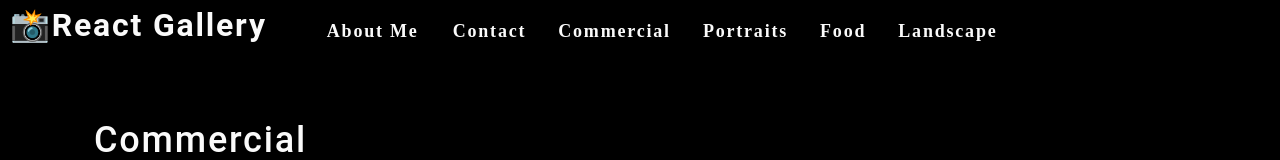
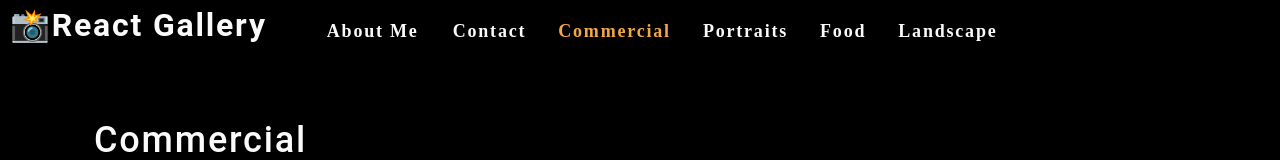
Before and after one commit to dopecello/react-gallery, a React (Create React App) app: page / in a window 1280 px wide. Shown: the top 160 px of the page. Built offline with nearby package versions, Linux system fonts and the light colour scheme.

Commit message:
conditionally rendering gallery pages

```diff
--- a/src/App.js
+++ b/src/App.js
@@ -1,19 +1,39 @@
-import React from "react";
+import React, { useState } from "react";
 import "./App.css";
 import About from "./components/About";
 import Nav from "./components/Nav";
 import Gallery from "./components/Gallery";
 
-const App = () => {
+function App() {
+  const [categories] = useState([
+    {
+      name: "commercial",
+      description:
+        "Photos of grocery stores, food trucks, and other commercial projects",
+    },
+    { name: "portraits", description: "Portraits of people in my life" },
+    { name: "food", description: "Delicious delicacies" },
+    {
+      name: "landscape",
+      description: "Fields, farmhouses, waterfalls, and the beauty of nature",
+    },
+  ]);
+
+  const [currentCategory, setCurrentCategory] = useState(categories[0]);
+
   return (
     <div>
-      <Nav></Nav>
+      <Nav
+        categories={categories}
+        setCurrentCategory={setCurrentCategory}
+        currentCategory={currentCategory}
+      ></Nav>
       <main>
         <Gallery></Gallery>
         <About></About>
       </main>
     </div>
   );
-};
+}
 
 export default App;
--- a/src/components/Nav/index.js
+++ b/src/components/Nav/index.js
@@ -1,28 +1,17 @@
-import React from "react";
+import React, { useEffect } from "react";
+import { capitalizeFirstLetter } from "../../utils/helpers";
 
-const Nav = () => {
-  const categories = [
-    {
-      name: "Commercial",
-      description:
-        "Photos of grocery stores, food trucks, and other commercial projects",
-    },
-    { name: "Portraits", description: "Portraits of people in my life" },
-    { name: "Food", description: "Delicious delecacies" },
-    {
-      name: "Landscape",
-      description: "Fields, farmhouses, waterfalls, and the beauty of nature",
-    },
-  ];
+function Nav(props) {
+  const { categories = [], setCurrentCategory, currentCategory } = props;
 
-  const categorySelected = (name) => {
-    console.log(`${name} clicked`);
-  };
+  useEffect(() => {
+    document.title = capitalizeFirstLetter(currentCategory.name);
+  }, [currentCategory]);
 
   return (
-    <header className="flex-row px-1" data-testid="link">
+    <header className="flex-row px-1">
       <h2>
-        <a href="/">
+        <a data-testid="link" href="/">
           <span role="img" aria-label="camera">
             📸
           </span>
@@ -30,21 +19,29 @@
         </a>
       </h2>
       <nav>
-      <ul className="flex-row" data-testid="about">
+        <ul className="flex-row">
           <li className="mx-2">
-            <a href="#about">
+            <a data-testid="about" href="#about">
               About Me
             </a>
           </li>
           <li className="mx-2">
-            <span>
-              Contact
-            </span>
+            <span>Contact</span>
           </li>
           {categories.map((category) => (
-            <li className="mx-2" key={category.name}>
-              <span onClick={() => categorySelected(category.name)}>
-                {category.name}
+            <li
+              className={`mx-2 ${
+                currentCategory.name === category.name && "navActive"
+              }
+            }`}
+              key={category.name}
+            >
+              <span
+                onClick={() => {
+                  setCurrentCategory(category);
+                }}
+              >
+                {capitalizeFirstLetter(category.name)}
               </span>
             </li>
           ))}
@@ -52,7 +49,7 @@
       </nav>
     </header>
   );
-};
+}
 
 export default Nav;
 
```
